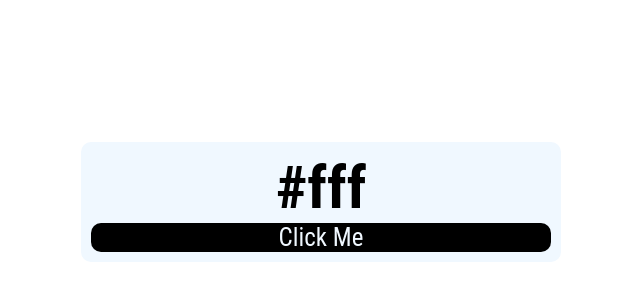
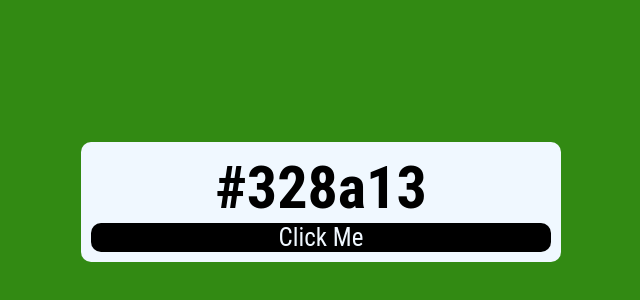
Before and after one commit to amitchaudhary08/randomColorGenerator, a plain HTML site: page index.html in a window 1280 px wide. Shown: the part 198-498 px from the top of the page, without its empty margins (319-959 px from the left). Drawn offline with Linux system fonts and the light colour scheme; files that its build step writes are made by us from their sources.

Commit message:
Update index.html

```diff
--- a/index.html
+++ b/index.html
@@ -3,7 +3,7 @@
 <head>
     <meta charset="UTF-8">
     <meta name="viewport" content="width=device-width, initial-scale=1.0">
-    <link rel="stylesheet" href=".css/style.css">
+    <link rel="stylesheet" href="css/style.css">
     <title>Random color generator</title>
 </head>
 <body>
@@ -14,6 +14,6 @@
     </div>
 </div>
 
-    <script src=".js/app.js"></script>
+    <script src="js/app.js"></script>
 </body>
 </html>
```
